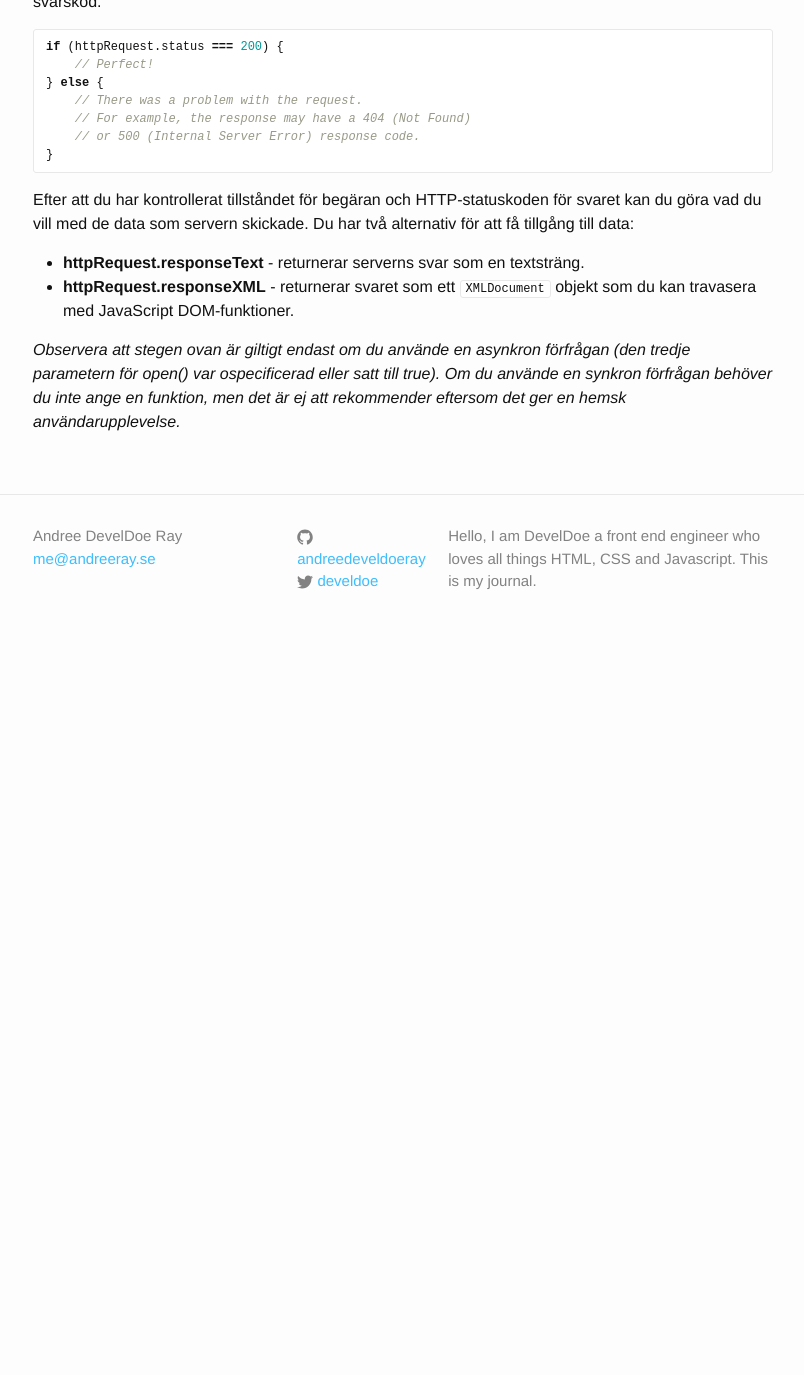
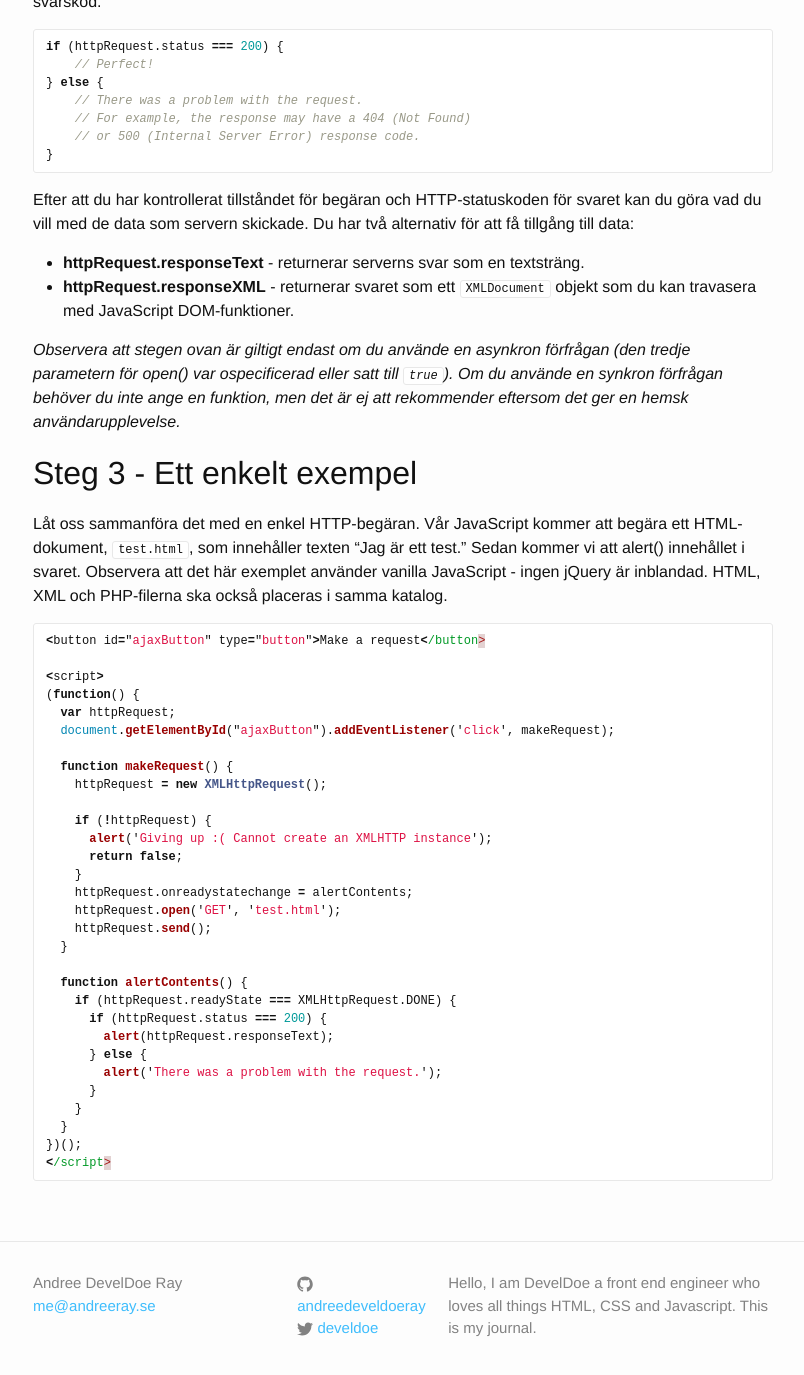
Before and after one commit to develdoe/develdoe.github.io, a Jekyll site: the page built from _posts/2017-11-05-javascript-ajax.md, in a window 1280 px wide and 1400 px high, scrolled down 2565 px. Shown: the top 1375 px of the window, without its empty margins (237-1041 px from the left). Built offline with Jekyll 4.4.1, drawn with Linux system fonts in a browser that asks for light colours; before the commit the page ends 3218 px from its top, so only the background shows below that.

Commit message:
Update 2017-11-05-javascript-ajax.md

````diff
--- a/_posts/2017-11-05-javascript-ajax.md
+++ b/_posts/2017-11-05-javascript-ajax.md
@@ -103,4 +103,41 @@ Efter att du har kontrollerat tillståndet för begäran och HTTP-statuskoden f
 * **httpRequest.responseText** - returnerar serverns svar som en textsträng.
 * **httpRequest.responseXML** - returnerar svaret som ett `XMLDocument` objekt som du kan travasera med JavaScript DOM-funktioner.
 
-*Observera att stegen ovan är giltigt endast om du använde en asynkron förfrågan (den tredje parametern för open() var ospecificerad eller satt till true). Om du använde en synkron förfrågan behöver du inte ange en funktion, men det är ej att rekommender eftersom det ger en hemsk användarupplevelse.*
+*Observera att stegen ovan är giltigt endast om du använde en asynkron förfrågan (den tredje parametern för open() var ospecificerad eller satt till `true`). Om du använde en synkron förfrågan behöver du inte ange en funktion, men det är ej att rekommender eftersom det ger en hemsk användarupplevelse.*
+
+## Steg 3 - Ett enkelt exempel
+
+Låt oss sammanföra det med en enkel HTTP-begäran. Vår JavaScript kommer att begära ett HTML-dokument, `test.html`, som innehåller texten "Jag är ett test." Sedan kommer vi att alert() innehållet i svaret. Observera att det här exemplet använder vanilla JavaScript - ingen jQuery är inblandad. HTML, XML och PHP-filerna ska också placeras i samma katalog.
+
+```js
+<button id="ajaxButton" type="button">Make a request</button>
+
+<script>
+(function() {
+  var httpRequest;
+  document.getElementById("ajaxButton").addEventListener('click', makeRequest);
+
+  function makeRequest() {
+    httpRequest = new XMLHttpRequest();
+
+    if (!httpRequest) {
+      alert('Giving up :( Cannot create an XMLHTTP instance');
+      return false;
+    }
+    httpRequest.onreadystatechange = alertContents;
+    httpRequest.open('GET', 'test.html');
+    httpRequest.send();
+  }
+
+  function alertContents() {
+    if (httpRequest.readyState === XMLHttpRequest.DONE) {
+      if (httpRequest.status === 200) {
+        alert(httpRequest.responseText);
+      } else {
+        alert('There was a problem with the request.');
+      }
+    }
+  }
+})();
+</script>
+```
````
